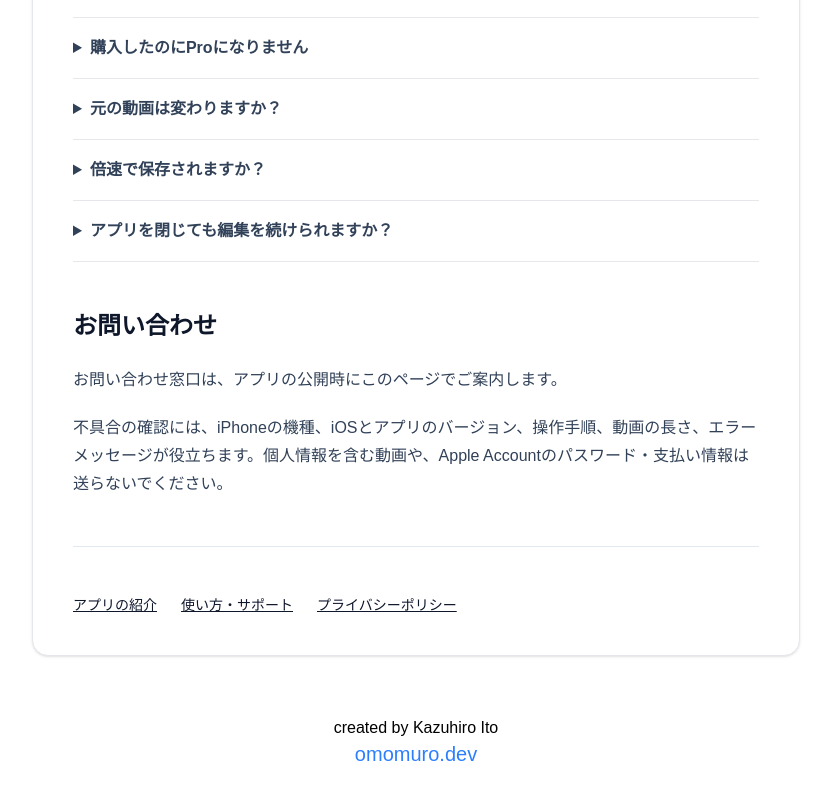
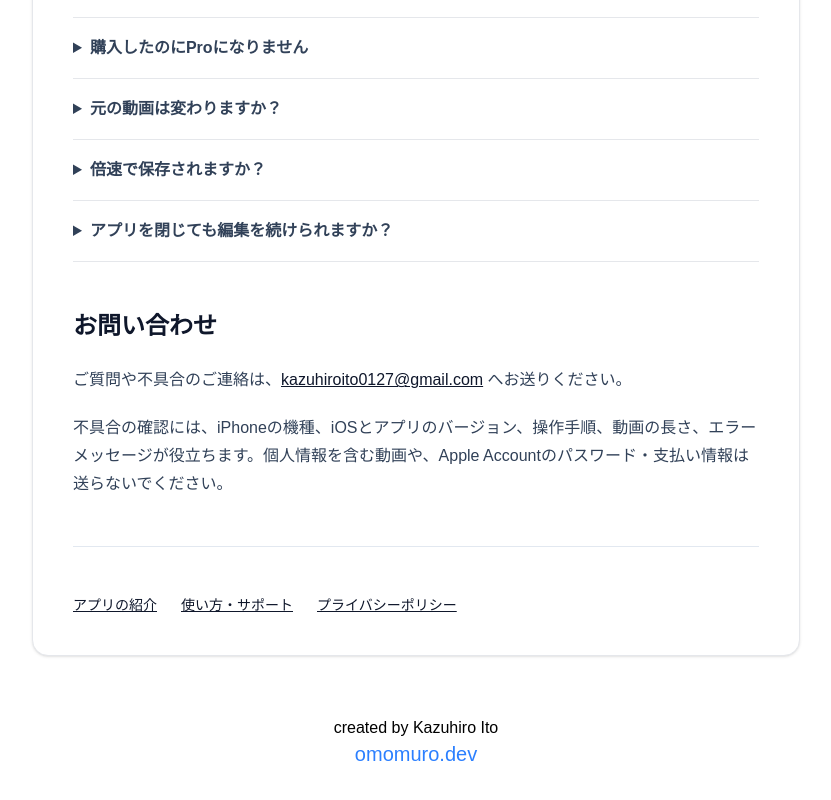
Before and after one commit to KazuhiroIto0127/omomuro.dev, a Next.js app: page /works/kakusu/support in a window 1280 px wide. Shown: the part 1105-1905 px from the top of the page, without its empty margins (224-1055 px from the left). Built offline with nearby package versions, Linux system fonts and the light colour scheme; no server answers; a web font is replaced by a local one; what tailwindcss-radix would draw is missing.

Commit message:
feat: add Kakusu support email

```diff
--- a/pages/works/kakusu/support.tsx
+++ b/pages/works/kakusu/support.tsx
@@ -31,7 +31,7 @@ export default function KakusuSupport() {
         </details>
       ))}
       <h2>お問い合わせ</h2>
-      <p>お問い合わせ窓口は、アプリの公開時にこのページでご案内します。</p>
+      <p>ご質問や不具合のご連絡は、<a href="mailto:kazuhiroito0127@gmail.com?subject=%E3%81%8B%E3%81%8F%E3%81%99%E3%81%AE%E3%81%8A%E5%95%8F%E3%81%84%E5%90%88%E3%82%8F%E3%81%9B">kazuhiroito0127@gmail.com</a> へお送りください。</p>
       <p>不具合の確認には、iPhoneの機種、iOSとアプリのバージョン、操作手順、動画の長さ、エラーメッセージが役立ちます。個人情報を含む動画や、Apple Accountのパスワード・支払い情報は送らないでください。</p>
     </KakusuDocument>
   );
```
